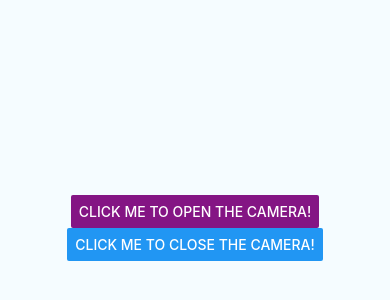
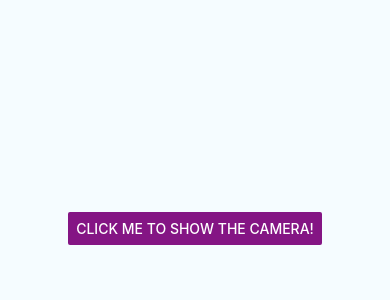
Before and after one commit to izzykreie/AwesomeProject, a React Native app: screen / in a window 390 px wide. Shown: the part 194-494 px from the top of the page. Built offline with nearby package versions, Linux system fonts and the light colour scheme.

Commit message:
Camera records and saves

```diff
--- a/package.json
+++ b/package.json
@@ -10,9 +10,11 @@
     "lint": "eslint ."
   },
   "dependencies": {
+    "@react-native-community/cameraroll": "^1.4.1",
     "react": "16.9.0",
     "react-native": "0.61.5",
-    "react-native-camera": "^3.17.0"
+    "react-native-camera": "^3.17.0",
+    "react-native-video": "^5.0.2"
   },
   "devDependencies": {
     "@babel/core": "^7.6.2",
--- a/src/components/CameraButton.js
+++ b/src/components/CameraButton.js
@@ -18,15 +18,15 @@ class CameraButton extends Component {
     return (
       <View style={styles.container}>
         <Button
-          onPress={this.showCamera}
-          title="click me to open the camera!"
+          onPress={this.state.showCamera ? this.hideCamera : this.showCamera}
+          title={
+            this.state.showCamera
+              ? 'Click me to hide the camera!'
+              : 'Click me to show the camera!'
+          }
           color="#841584"
         />
         {this.state.showCamera && <DeviceCamera />}
-        <Button
-          title="click me to close the camera!"
-          onPress={this.hideCamera}
-        />
       </View>
     );
   }
--- a/src/components/camera.js
+++ b/src/components/camera.js
@@ -1,4 +1,6 @@
 import React, {PureComponent} from 'react';
+import Video from 'react-native-video';
+import CameraRoll from '@react-native-community/cameraroll';
 import {
   AppRegistry,
   StyleSheet,
@@ -10,6 +12,14 @@ import {
 import {RNCamera} from 'react-native-camera';
 
 class DeviceCamera extends PureComponent {
+  constructor(props) {
+    super(props);
+
+    this.state = {
+      isRecording: false,
+    };
+  }
+
   render() {
     return (
       <View style={styles.container}>
@@ -38,7 +48,11 @@ class DeviceCamera extends PureComponent {
         />
         <View style={{flex: 0, flexDirection: 'row', justifyContent: 'center'}}>
           <TouchableOpacity
-            onPress={this.takePicture.bind(this)}
+            onPress={
+              this.state.isRecording
+                ? this.stopRecording()
+                : this.Record.bind(this)
+            } //changed from onPress = {this.takePicture.bind(this)}
             style={styles.capture}>
             <Text style={{fontSize: 14}}> SNAP </Text>
           </TouchableOpacity>
@@ -47,11 +61,13 @@ class DeviceCamera extends PureComponent {
     );
   }
 
-  takePicture = async () => {
+  Record = async () => {
     if (this.camera) {
-      const options = {quality: 0.5, base64: true};
-      const data = await this.camera.takePictureAsync(options);
+      const options = {maxDuration: 5};
+      const data = await this.camera.recordAsync(options);
       console.log(data.uri);
+
+      CameraRoll.saveToCameraRoll(data.uri);
     }
   };
 }
```
Also changed, not shown: 3 other files (tests, documents, lock files or other folders).
